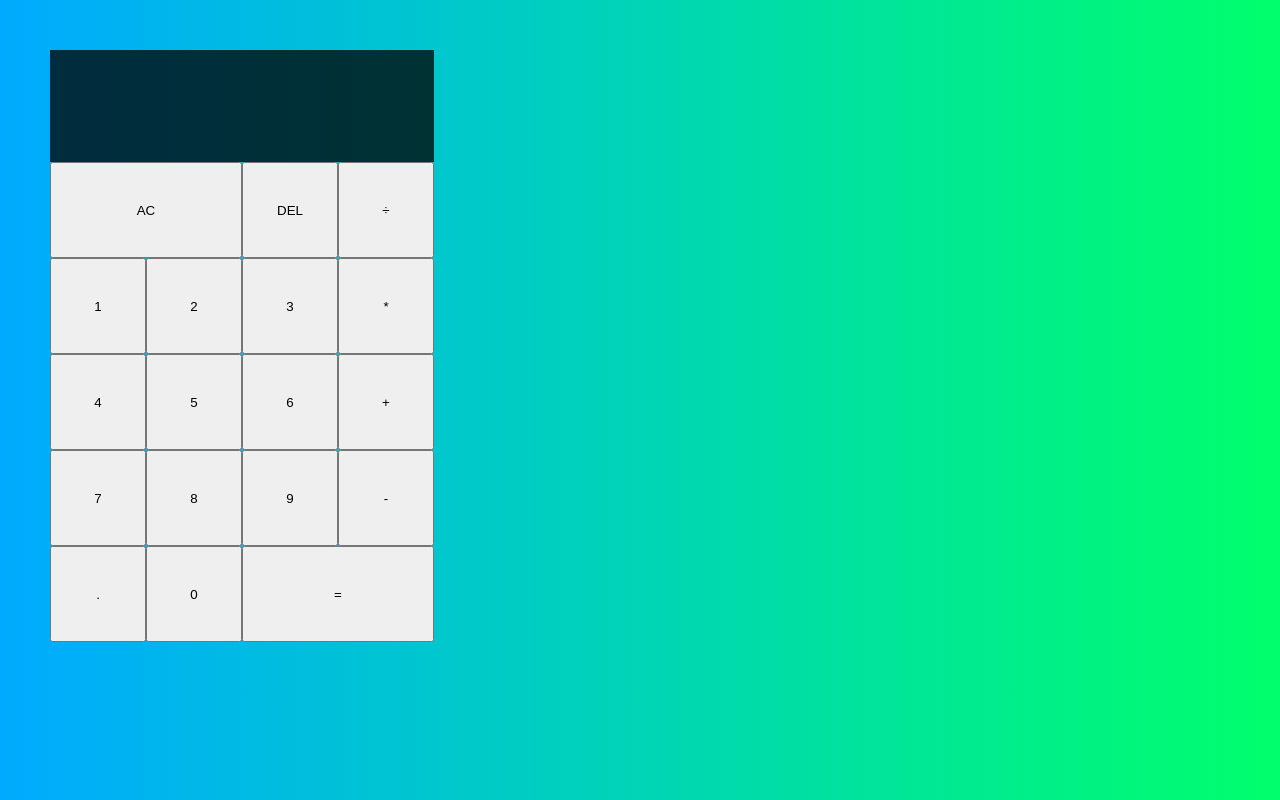
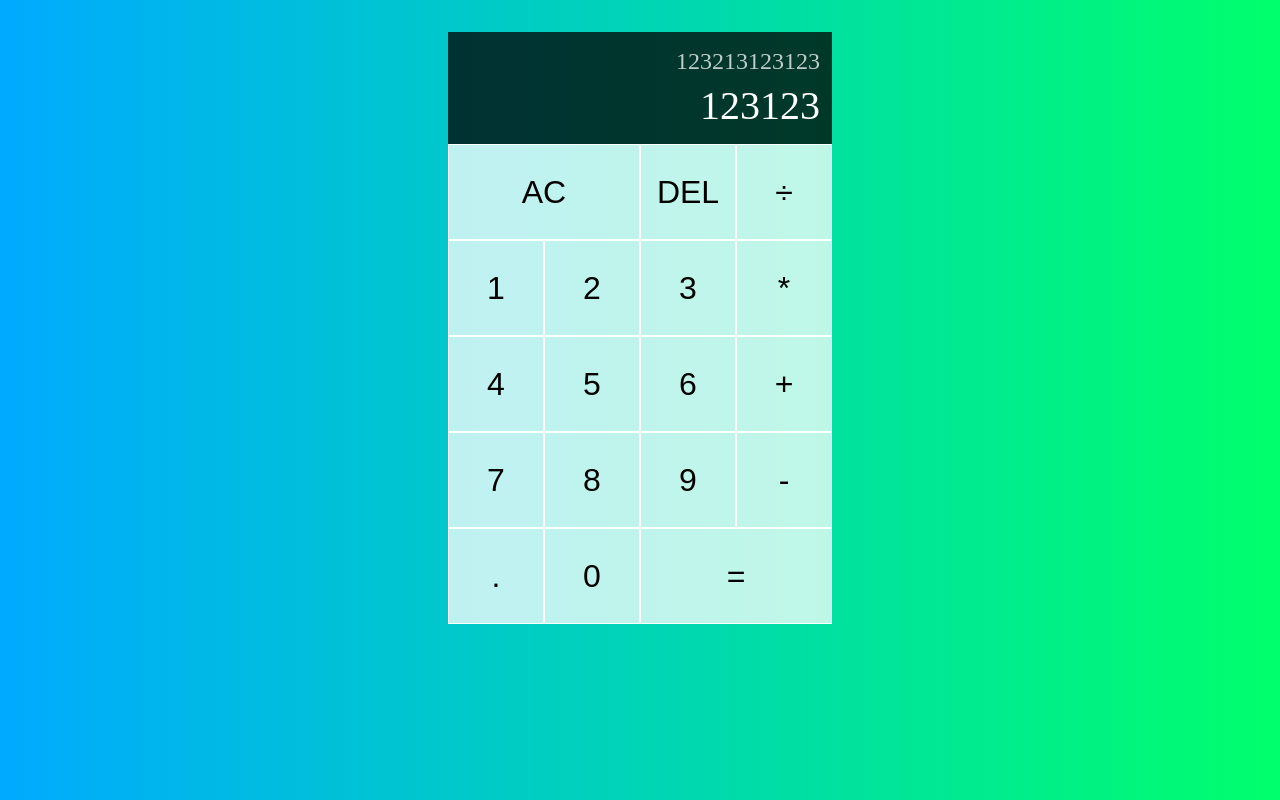
Before and after one commit to serhatcigerci/react-calculator, a React (Create React App) app: page / in a window 1280 px wide. Built offline with nearby package versions, Linux system fonts and the light colour scheme.

Commit message:
Buttons, grid and output adjusted in CSS

```diff
--- a/src/App.js
+++ b/src/App.js
@@ -4,8 +4,8 @@ function App() {
   return (
     <div className="calculator-grid">
       <div className="output">
-        <div className="previous-operand"></div>
-        <div className="current-operand"></div>
+        <div className="previous-operand">123213123123</div>
+        <div className="current-operand">123123</div>
       </div>
       <button className="span-two">AC</button>
       <button>DEL</button>
--- a/src/styles.css
+++ b/src/styles.css
@@ -3,7 +3,7 @@
 }
 
 body {
-  margin: 50px;
+  margin: 0px;
   background: linear-gradient(to right, #00AAFF, #00FF6C);
 }
 
@@ -12,19 +12,44 @@ body {
   margin-top: 2rem;
   grid-template-columns: repeat(4, 6rem);
   grid-template-rows: minmax(7rem, auto) repeat(5, 6rem);
+  justify-content: center;
 }
 
 .span-two {
   grid-column: span 2;
 }
 
+.calculator-grid > button {
+  cursor: pointer;
+  font-size: 2rem;
+  border: 1px solid white;
+  outline: none;
+  background-color: rgba(255, 255, 255, 0.75)
+}
+
+.calculator-grid > button:hover,
+.calculator-grid > button:focus {
+  background-color: rgba(255, 255, 255, 0.9)
+}
+
 .output {
   grid-column: 1/-1;
   background-color: rgba( 0, 0, 0, 0.75);
-  display: inline;
+  display: flex;
+  flex-direction: column;
+  align-items: flex-end;
+  justify-content: space-around;
+  padding: 0.75rem;
+  word-wrap: break-word;
+  word-break: break-all;
 }
 
 .output .previous-operand {
   color: rgba(255, 255, 255, 0.75);
   font-size: 1.5rem;
 }
+
+.output .current-operand {
+  color: white;
+  font-size: 2.5rem;
+}
```
